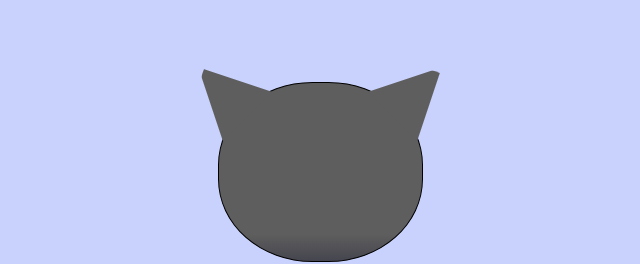
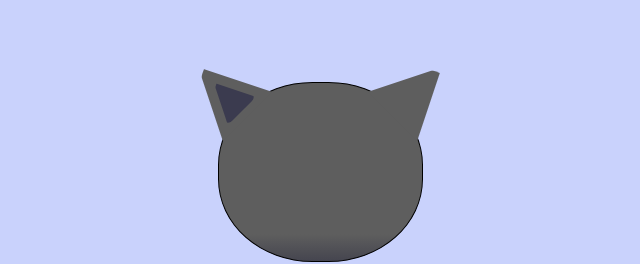
Before and after one commit to dianakius/cat, a plain HTML site: page index.html in a window 1280 px wide. Shown: the part 228-492 px from the top of the page, 320-960 px from the left. Drawn offline with Linux system fonts and the light colour scheme.

Commit message:
add style(css):left inner ear

```diff
--- a/styles.css
+++ b/styles.css
@@ -41,3 +41,15 @@ body {
   border-right: 35px solid transparent;
   border-bottom: 70px solid #5e5e5e;
 }
+.cat-left-inner-ear {
+  position: absolute;
+  top: 22px;
+  left: -20px;
+  border-top-left-radius: 90px;
+  border-top-right-radius: 10px;
+  border-bottom-right-radius: 40%;
+  border-bottom-left-radius: 40%;
+  border-left: 20px solid transparent;
+  border-right: 20px solid transparent;
+  border-bottom: 40px solid #3b3b4f;
+}
```
